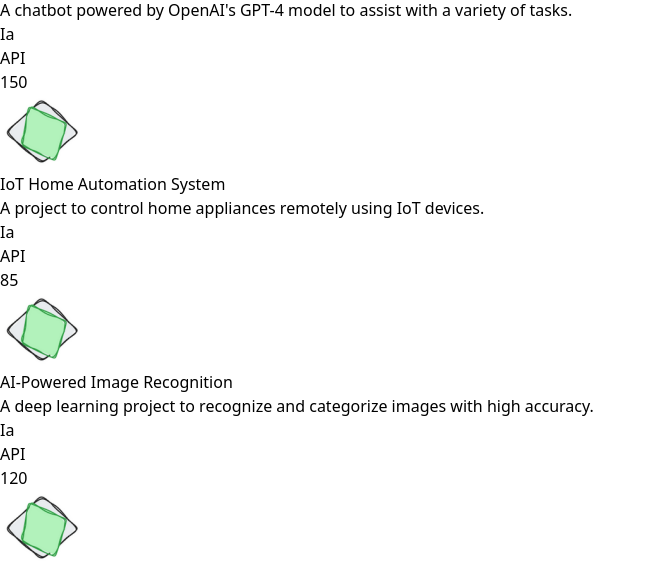
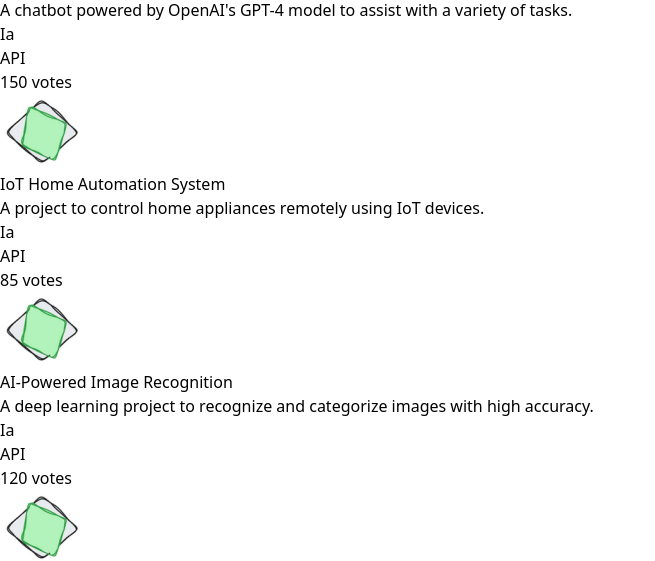
Before and after one commit to yuribodo/product-hunt-clone, a React (Vite) app: page / in a window 1280 px wide. Shown: the part 272-833 px from the top of the page, without its empty margins (0-655 px from the left). Built offline with nearby package versions, Linux system fonts and the light colour scheme.

Commit message:
seachbar functionality

```diff
--- a/src/App.tsx
+++ b/src/App.tsx
@@ -1,21 +1,34 @@
+import { useState } from 'react';
 import Navbar from './Components/Navbar';
 import ReviwedProducts from './Components/ReviwedProducts';
 import ShowApss from './Components/ShowApss';
 import TrendingTopics from './Components/TrendingTopics';
+import projects from '../projects.json'
 
 function App() {
+  const [searchTerm, setSearchTerm] = useState('');
+
+  const handleSearchChange = (event: React.ChangeEvent<HTMLInputElement>) => {
+    setSearchTerm(event.target.value);
+  };
+
+  const filteredProjects = projects.filter(project =>
+    project.title.toLowerCase().includes(searchTerm.toLowerCase()) ||
+    project.description.toLowerCase().includes(searchTerm.toLowerCase())
+  );
+
   return (
     <>
       <div>
         <div>
-          <Navbar />
+          <Navbar onSearchChange={handleSearchChange}/>
         </div>
         <div>
           <TrendingTopics />
         </div>
         <div className='flex'>
           <div className='w-[70%]'>
-            <ShowApss />
+            <ShowApss projectsdata={filteredProjects}/>
           </div>
           <div className='border-r border-gray-400'></div>
           <div className='w-[30%]'>
--- a/src/Components/Navbar.tsx
+++ b/src/Components/Navbar.tsx
@@ -1,9 +1,20 @@
-const Navbar = () => {
+import React from 'react';
+
+interface NavbarProps {
+  onSearchChange: (event: React.ChangeEvent<HTMLInputElement>) => void;
+}
+
+const Navbar: React.FC<NavbarProps> = ({ onSearchChange }) => {
   return (
     <div className='h-[10vh] bg-gray-600'>
       <div className='flex justify-between items-center h-full px-4'>
         <div className='flex space-x-4'>
-          <input type="text" className='p-1' placeholder="Buscar..." />
+          <input
+            type="text"
+            className='p-1 rounded-lg'
+            placeholder="Buscar..."
+            onChange={onSearchChange}
+          />
           <button type="button">Produtos</button>
           <button type="button">Categorias</button>
           <button type="button">Sobre</button>
@@ -15,6 +26,6 @@
       </div>
     </div>
   );
-}
+};
 
 export default Navbar;
--- a/src/Components/ShowApss.tsx
+++ b/src/Components/ShowApss.tsx
@@ -1,9 +1,21 @@
+import React from 'react';
 import image from '../../assets/Captura de tela 2024-05-24 174604.png';
-import projects from '../../projects.json';
 
-const ShowApss = () => {
-  const projectsdata = projects;
+interface Project {
+  id: number;
+  title: string;
+  description: string;
+  url: string;
+  upvotes: number;
+  createdAt: string;
+  updatedAt: string;
+}
 
+interface ShowApssProps {
+  projectsdata: Project[];
+}
+
+const ShowApss: React.FC<ShowApssProps> = ({ projectsdata }) => {
   return (
     <div className="flex flex-col items-start p-10 mt-5">
       <h1 className="text-xl font-bold">O Próximo Grande App</h1>
@@ -21,8 +33,8 @@
               <p>API</p>
             </div>
           </div>
-          <div className="flex items-center border w-[40px] justify-center rounded border-black">
-            <p>{project.upvotes}</p>
+          <div className="flex items-center border p-2 rounded bg-slate-400">
+            <p>{project.upvotes} votes</p>
           </div>
         </div>
       ))}
```
